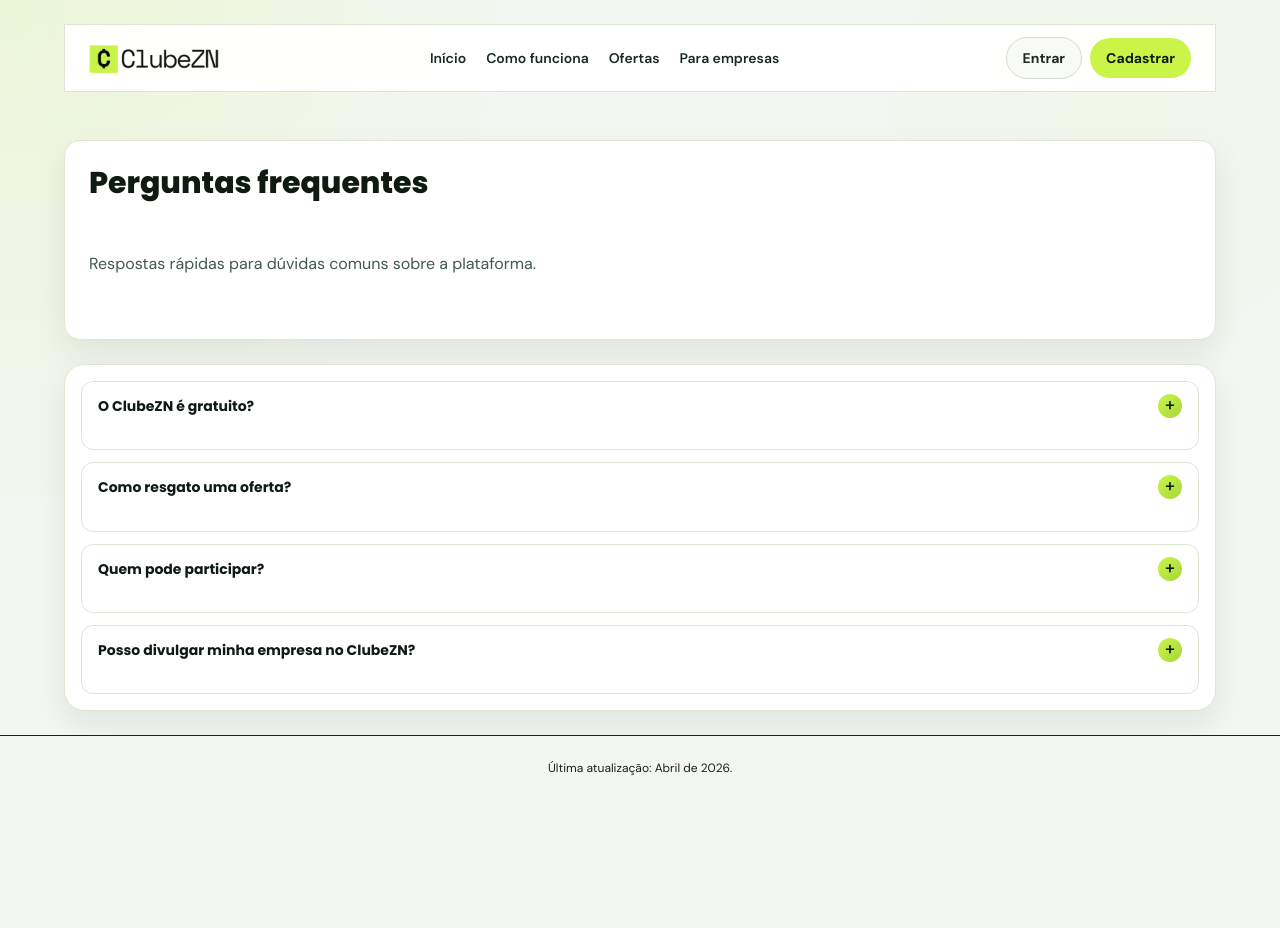
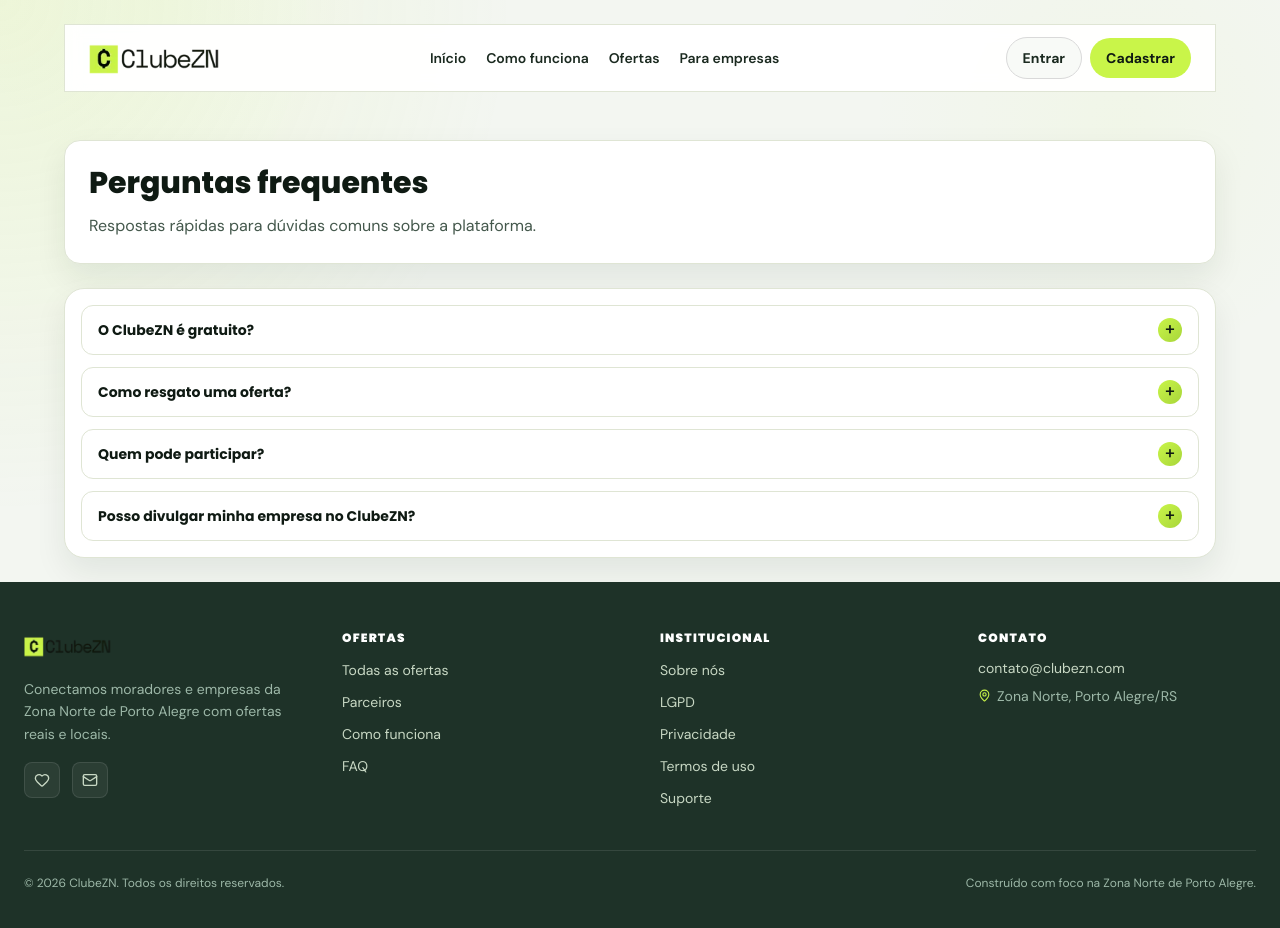
Before and after one commit to ecardbrasil/clubeznpoa, a Next.js app: page /faq in a window 1280 px wide. Shown: the top 928 px of the page. Before the commit the page ends 800 px from the top, so only its background shows below. Built offline with nearby package versions, Linux system fonts and the light colour scheme.

Commit message:
feat: update partner page, footer, LGPD page, and global styles

```diff
--- a/src/app/globals.css
+++ b/src/app/globals.css
@@ -286,6 +286,11 @@ textarea:focus-visible,
   font-family: var(--font-dm), sans-serif;
 }
 
+/* Footer global (mesmo estilo da home) */
+.czn-footer { background: #1e3228; color: #c8d8c4; }
+.czn-footer a { color: #c8d8c4; text-decoration: none; transition: color 0.2s; }
+.czn-footer a:hover { color: #C9F549; }
+
 /* Badge de ícone (estilo da home) */
 .icon-badge {
   display: inline-flex;
--- a/src/app/lgpd/page.tsx
+++ b/src/app/lgpd/page.tsx
@@ -3,12 +3,80 @@ import { PublicStaticPage } from "@/components/public-static-page";
 export default function LgpdPage() {
   return (
     <PublicStaticPage
-      title="LGPD"
-      description="Diretrizes de proteção de dados pessoais em conformidade com a legislação brasileira."
+      title="LGPD - Lei Geral de Proteção de Dados"
+      description="Política de privacidade e proteção de dados pessoais em conformidade com a legislação brasileira"
     >
-      <p className="m-0 text-sm text-[var(--muted)]">O titular pode solicitar acesso, correção e exclusão de dados pessoais.</p>
-      <p className="m-0 text-sm text-[var(--muted)]">Pedidos podem ser enviados para contato@clubezn.com.</p>
-      <p className="m-0 text-sm text-[var(--muted)]">Mantemos controles técnicos e organizacionais para segurança da informação.</p>
+      <h2 className="text-xl font-bold mt-6 mb-4">1. Introdução</h2>
+      <p className="mb-4">
+        A presente Política de Privacidade tem como objetivo principal informar como coletamos,
+        utilizamos, compartilhamos e protegemos os dados pessoais dos nossos usuários,
+        em conformidade com a Lei Geral de Proteção de Dados (Lei nº 13.709/2018).
+      </p>
+
+      <h2 className="text-xl font-bold mt-6 mb-4">2. Dados Coletados</h2>
+      <p className="mb-4">
+        Coletamos apenas os dados estritamente necessários para a prestação dos nossos serviços,
+        como nome, e-mail, telefone e informações de pagamento, quando aplicável.
+      </p>
+
+      <h2 className="text-xl font-bold mt-6 mb-4">3. Finalidade da Coleta</h2>
+      <p className="mb-4">
+        Os dados são coletados para viabilizar a prestação do serviço contratado,
+        incluindo criação de cadastros, processamento de pagamentos, atendimento e
+        melhorias contínuas em nossa plataforma.
+      </p>
+
+      <h2 className="text-xl font-bold mt-6 mb-4">4. Compartilhamento de Dados</h2>
+      <p className="mb-4">
+        Podemos compartilhar dados pessoais apenas com terceiros autorizados e
+        estritamente necessários para a prestação do serviço, como instituições
+        financeiras e parceiros comerciais, sempre respeitando os limites da lei.
+      </p>
+
+      <h2 className="text-xl font-bold mt-6 mb-4">5. Direitos do Titular</h2>
+      <p className="mb-2">Conforme a LGPD, o titular dos dados tem os seguintes direitos:</p>
+      <ul className="list-disc pl-6 mb-4">
+        <li className="mb-2">Confirmar a existência de tratamento de dados</li>
+        <li className="mb-2">Acessar seus dados pessoais</li>
+        <li className="mb-2">Corrigir dados incompletos, inexatos ou desatualizados</li>
+        <li className="mb-2">Obter a eliminação dos dados pessoais tratados com seu consentimento</li>
+        <li className="mb-2">Revogar o consentimento ao tratamento de dados</li>
+        <li className="mb-2">Solicitar a portabilidade dos dados</li>
+      </ul>
+
+      <h2 className="text-xl font- mt-6 mb-4">6. Medidas de Segurança</h2>
+      <p className="mb-4">
+        Implementamos medidas técnicas e administrativas para proteger os dados pessoais
+        contra acessos não autorizados, como criptografia, controle de acesso,
+        monitoramento contínuo e políticas de segurança rigorosas.
+      </p>
+
+      <h2 className="text-xl font-bold mt-6 mb-4">7. Prazo de Armazenamento</h2>
+      <p className="mb-4">
+        Os dados pessoais são armazenados durante o tempo necessário para atender
+        às finalidades para as quais foram coletados, conforme exigido pela legislação.
+      </p>
+
+      <h2 className="text-xl font-bold mt-6 mb-4">8. Como Exercer os Direitos</h2>
+      <p className="mb-4">
+        O titular dos dados pode exercer seus direitos através do canal:
+        <br />
+        <a href="mailto:contato@clubezn.com" className="text-blue-600 hover:underline">
+          contato@clubezn.com
+        </a>
+      </p>
+      <p className="m-0 text-sm text-[var(--muted)]">
+        Solicitações serão atendidas em até 10 dias úteis, conforme previsto em lei.
+      </p>
+
+      <h2 className="text-xl font-bold mt-6 mb-4">9. Canal de Comunicação</h2>
+      <p className="mb-4">
+        Dúvidas, solicitações ou sugestões sobre esta política podem ser enviadas para:
+        <br />
+        <a href="mailto:contato@clubezn.com" className="text-blue-600 hover:underline">
+          contato@clubezn.com
+        </a>
+      </p>
     </PublicStaticPage>
   );
 }
--- a/src/components/footer.tsx
+++ b/src/components/footer.tsx
@@ -1,7 +1,124 @@
+import Link from "next/link";
+import { Heart, Mail, MapPin } from "lucide-react";
+import { BrandLogo } from "@/components/brand-logo";
+
+const footerLinks = {
+  ofertas: [
+    { label: "Todas as ofertas", href: "/ofertas" },
+    { label: "Parceiros", href: "/parceiros" },
+    { label: "Como funciona", href: "/sobre" },
+    { label: "FAQ", href: "/faq" },
+  ],
+  institucional: [
+    { label: "Sobre nós", href: "/sobre" },
+    { label: "LGPD", href: "/lgpd" },
+    { label: "Privacidade", href: "/privacidade" },
+    { label: "Termos de uso", href: "/termos-de-uso" },
+    { label: "Suporte", href: "/suporte" },
+  ],
+};
+
 export function Footer() {
   return (
-    <footer className="border-t border-border bg-muted/30 py-6 text-center text-xs text-muted">
-      <p>Última atualização: Abril de 2026.</p>
+    <footer className="czn-footer">
+      <div className="max-w-7xl mx-auto px-4 py-12 md:px-6">
+        <div className="grid gap-10 md:grid-cols-4">
+          {/* Col 1: Brand */}
+          <div className="md:col-span-1 space-y-4">
+            <BrandLogo small />
+            <p className="text-sm leading-relaxed text-[#9db8a8]" style={{ fontFamily: "var(--font-dm)" }}>
+              Conectamos moradores e empresas da Zona Norte de Porto Alegre com ofertas reais e
+              locais.
+            </p>
+            <div className="flex items-center gap-3">
+              <a
+                href="https://instagram.com/clubeznpoa"
+                target="_blank"
+                rel="noopener noreferrer"
+                className="flex h-9 w-9 items-center justify-center rounded-lg border border-white/10 bg-white/8 transition-all hover:border-[#C9F549] hover:text-[#C9F549]"
+                style={{ background: "rgba(255,255,255,0.06)" }}
+                aria-label="Instagram ClubeZN"
+              >
+                <Heart size={16} />
+              </a>
+              <a
+                href="mailto:contato@clubezn.com"
+                className="flex h-9 w-9 items-center justify-center rounded-lg border border-white/10 bg-white/8 transition-all hover:border-[#C9F549] hover:text-[#C9F549]"
+                style={{ background: "rgba(255,255,255,0.06)" }}
+                aria-label="Email ClubeZN"
+              >
+                <Mail size={16} />
+              </a>
+            </div>
+          </div>
+
+          {/* Col 2: Ofertas */}
+          <div className="space-y-3">
+            <p
+              className="text-xs font-black uppercase tracking-[0.1em] text-white"
+              style={{ fontFamily: "var(--font-poppins)" }}
+            >
+              Ofertas
+            </p>
+            <ul className="space-y-2">
+              {footerLinks.ofertas.map((l) => (
+                <li key={l.href}>
+                  <Link href={l.href} className="text-sm" style={{ fontFamily: "var(--font-dm)" }}>
+                    {l.label}
+                  </Link>
+                </li>
+              ))}
+            </ul>
+          </div>
+
+          {/* Col 3: Institucional */}
+          <div className="space-y-3">
+            <p
+              className="text-xs font-black uppercase tracking-[0.1em] text-white"
+              style={{ fontFamily: "var(--font-poppins)" }}
+            >
+              Institucional
+            </p>
+            <ul className="space-y-2">
+              {footerLinks.institucional.map((l) => (
+                <li key={l.href}>
+                  <Link href={l.href} className="text-sm" style={{ fontFamily: "var(--font-dm)" }}>
+                    {l.label}
+                  </Link>
+                </li>
+              ))}
+            </ul>
+          </div>
+
+          {/* Col 4: Contato */}
+          <div className="space-y-3">
+            <p
+              className="text-xs font-black uppercase tracking-[0.1em] text-white"
+              style={{ fontFamily: "var(--font-poppins)" }}
+            >
+              Contato
+            </p>
+            <div className="space-y-2 text-sm" style={{ fontFamily: "var(--font-dm)" }}>
+              <a href="mailto:contato@clubezn.com" className="block">
+                contato@clubezn.com
+              </a>
+              <div className="flex items-center gap-1.5 text-[#9db8a8]">
+                <MapPin size={13} style={{ color: "#C9F549" }} />
+                <span>Zona Norte, Porto Alegre/RS</span>
+              </div>
+            </div>
+          </div>
+        </div>
+
+        <div className="mt-10 flex flex-col gap-3 border-t border-white/10 pt-6 md:flex-row md:items-center md:justify-between">
+          <p className="text-xs text-[#9db8a8]" style={{ fontFamily: "var(--font-dm)" }}>
+            © {new Date().getFullYear()} ClubeZN. Todos os direitos reservados.
+          </p>
+          <p className="text-xs text-[#9db8a8]" style={{ fontFamily: "var(--font-dm)" }}>
+            Construído com foco na Zona Norte de Porto Alegre.
+          </p>
+        </div>
+      </div>
     </footer>
   );
 }
```
Also changed, not shown: src/app/partner/page.tsx (+113 -174 lines).
